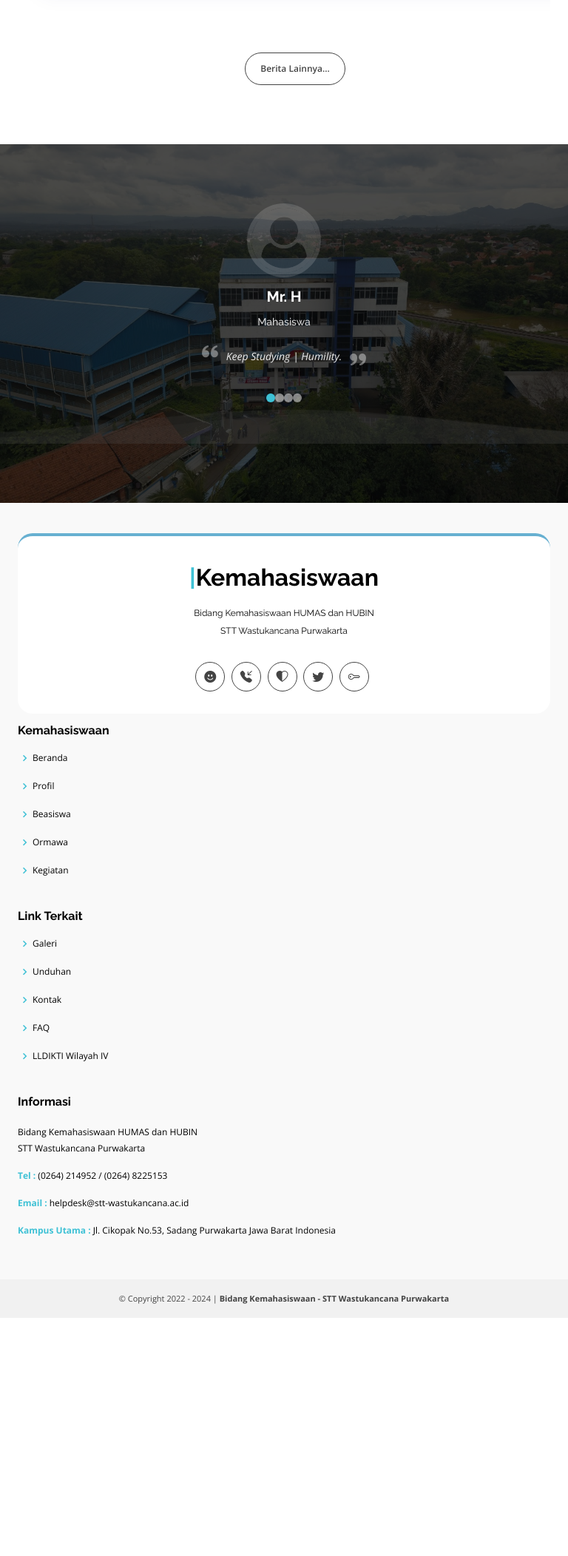
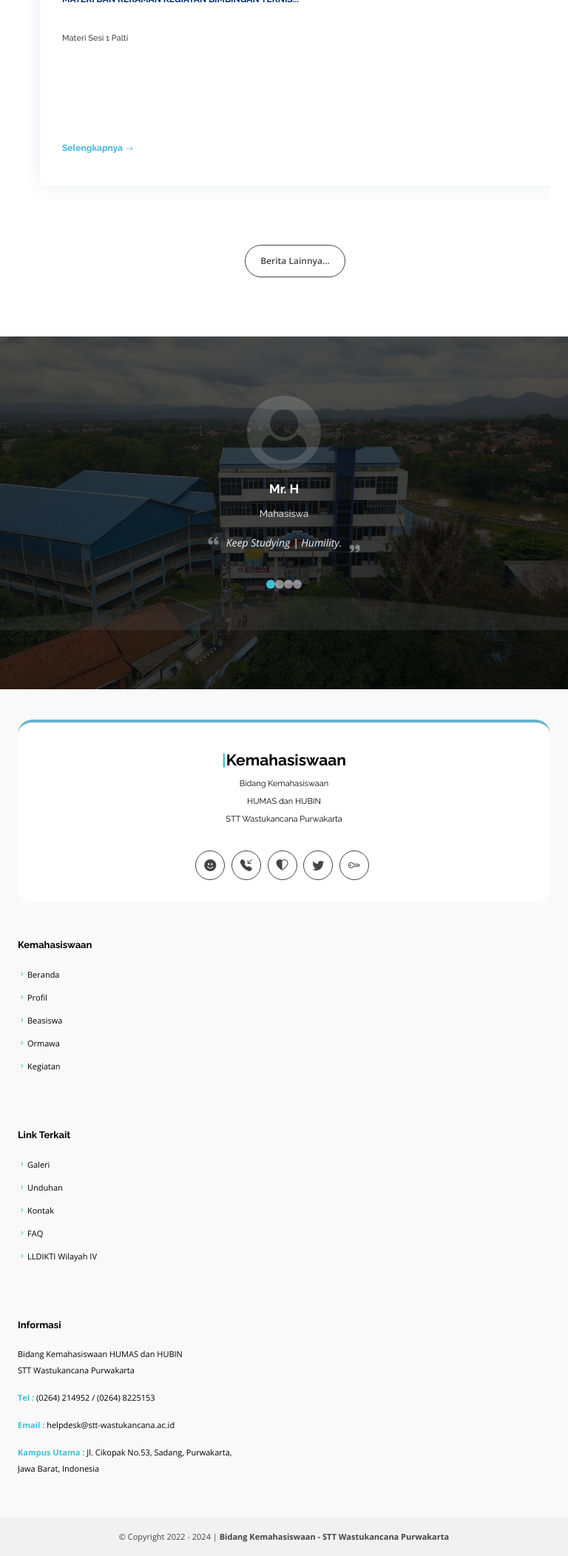
Before and after one commit to himrizkih/kemahasiswaan.wastu.digital, a CodeIgniter app: page /kemahasiswaan/ in a window 768 px wide. Shown: the part 2558-4662 px from the top of the page at 74% size. Before the commit the page ends 4340 px from the top, so only its background shows below. Run offline with CodeIgniter, Linux system fonts and the light colour scheme; data comes from the database, SQL or seed files in the repository; some libraries are stand-ins or nearby versions.

Commit message:
last commit, for improve front end

```diff
--- a/application/views/layout/v_footer.php
+++ b/application/views/layout/v_footer.php
@@ -1,4 +1,4 @@
-<!-- ======= Footer ======= -->
+<!-- ======= Footer ======= --><!--style1|3070-->
   <footer>
     <div class="footer-area">
       <div class="container">
@@ -11,8 +11,9 @@
                   <div class="footer-logo">
                     <h2><span>|</span>Kemahasiswaan</h2>
                   </div>
-                  <p>Bidang Kemahasiswaan HUMAS dan HUBIN
-                  <br>STT Wastukancana Purwakarta</p>
+                  <p>Bidang Kemahasiswaan
+                  <br>HUMAS dan HUBIN</p>
+                  <p>STT Wastukancana Purwakarta</p>
                   <div class="footer-icons">
                     <ul>
                       <li>
@@ -75,7 +76,8 @@
                 <div class="footer-contacts">
                   <p><span>Tel :</span> (0264) 214952 / (0264) 8225153</p>
                   <p><span>Email :</span> helpdesk@stt-wastukancana.ac.id</p>
-                  <p><span>Kampus Utama :</span> Jl. Cikopak No.53, Sadang Purwakarta Jawa Barat Indonesia</p>
+                  <p><span>Kampus Utama :</span> Jl. Cikopak No.53, Sadang, Purwakarta,
+                  <br>Jawa Barat, Indonesia</p>
                 </div>
               </div>
             </div>
--- a/application/views/profil/v_sambutan.php
+++ b/application/views/profil/v_sambutan.php
@@ -35,7 +35,7 @@ defined('BASEPATH') OR exit('No direct script access allowed');
         <div class="row">
           <div class="col-lg-9 text-center text-lg-start">
             <h2><a href="#"><span>|</span>Sambutan</a></h2>
-            <h3>KA Staf Kemahasiswaan HUMAS & HUBIN STT Wastukancana</h3>
+            <h3>Kepala Staf Kemahasiswaan HUMAS & HUBIN STT Wastukancana</h3>
           </div>
         </div>
 
--- a/application/views/profil/v_visi_misi.php
+++ b/application/views/profil/v_visi_misi.php
@@ -76,7 +76,8 @@ defined('BASEPATH') OR exit('No direct script access allowed');
 
           <div class="col-lg-6">
             <h3>Visi dan Misi
-              <br>Bidang Kemahasiswaan HUMAS & HUBIN STT Wastukancana</h3>
+              <br>Bidang Kemahasiswaan HUMAS & HUBIN
+              <br>STT Wastukancana</h3>
 
             <!-- Tabs -->
             <ul class="nav nav-pills mb-3">
--- a/application/views/v_beranda.php
+++ b/application/views/v_beranda.php
@@ -151,7 +151,7 @@
 
   <main id="main">
 
-<!-- ======= Recent Blog Posts Section ======= -->
+<!-- ======= Recent Blog Posts Section ======= --><!--Style1|1996-->
 <section id="recent-blog-posts" class="recent-blog-posts">
 
   <div class="container" data-aos="fade-up">
--- a/application/views/v_kegiatan.php
+++ b/application/views/v_kegiatan.php
@@ -54,7 +54,7 @@ defined('BASEPATH') OR exit('No direct script access allowed');
       </div>
     </section><!-- End Breadcrumbs -->
 
-    <!-- ======= Services Section ======= -->
+    <!-- ======= Services Section ======= --><!--style|687-->
     <section id="services" class="services">
       <div class="container">
 
--- a/theme/assets/css/style1.css
+++ b/theme/assets/css/style1.css
@@ -244,7 +244,7 @@ div#preloader {
 }
 
 #header .logo h4 {
-  font-size: 11px;
+  font-size: 12px;
   margin: 0;
   padding: 0;
   padding-left: 41px;
@@ -1755,21 +1755,21 @@ div#preloader {
 }
 
 .testimonials .testimonial-item h3 {
-  font-size: 20px;
+  font-size: 17px;
   font-weight: bold;
   margin: 10px 0 5px 0;
   color: #fff;
 }
 
 .testimonials .testimonial-item h4 {
-  font-size: 14px;
+  font-size: 13px;
   color: #ddd;
   margin: 0 0 15px 0;
 }
 
 .testimonials .testimonial-item .quote-icon-left, .testimonials .testimonial-item .quote-icon-right {
   color: rgba(255, 255, 255, 0.4);
-  font-size: 26px;
+  font-size: 17px;
 }
 
 .testimonials .testimonial-item .quote-icon-left {
@@ -3087,7 +3087,8 @@ section {
   color: #000;
   font-size: 16px;
   font-weight: bold;
-  padding-bottom: 2px;
+  padding-top: 20px;
+  padding-bottom: 0px;
 }
 
 .footer-logo {
@@ -3098,7 +3099,7 @@ section {
   color: #000;
   padding: 0;
   margin: 0;
-  font-size: 32px;
+  font-size: 30px;
   font-weight: bold;
   line-height: 1;
 }
@@ -3165,7 +3166,8 @@ section {
   color: #000;
   font-size: 16px;
   font-weight: bold;
-  padding-bottom: 0px;
+  padding-top: 20px;
+  padding-bottom: 2px;
 }
 
 .footer-links {
@@ -3367,6 +3369,66 @@ section {
   .search-option input {
     width: 67%;
   }
+  .footer-head p {
+    color: #000;
+    font-size: 11px;
+  }
+  .footer-head h4 {
+    color: #000;
+    font-size: 13px;
+    font-weight: bold;
+    padding-top: 35px;
+    padding-bottom: 0px;
+  }
+  .footer-logo {
+    padding-bottom: 10px;
+  }
+  .footer-logo h2 {
+    color: #000;
+    padding: 0;
+    margin: 0;
+    font-size: 21px;
+    font-weight: bold;
+    line-height: 1;
+  }
+  .footer-links h4 {
+    color: #000;
+    font-size: 13px;
+    font-weight: bold;
+    padding-top: 35px;
+    padding-bottom: 6px;
+  }
+  .footer-links ul i {
+    padding-right: 2px;
+    color: #3EC1D5;
+    font-size: 11px;
+    line-height: 1;
+  }
+  .footer-links ul li {
+    padding: 10px 0;
+    font-size: 11px;
+    display: flex;
+    align-items: center;
+  }
+  .recent-blog-posts .post-box {
+    box-shadow: 0px 0 30px rgba(1, 41, 112, 0.08);
+    transition: 0.3s;
+    height: 100%;
+    overflow: hidden;
+    padding: 30px;
+    border-radius: 8px;
+    position: relative;
+    display: flex;
+    flex-direction: column;
+  }
+  .recent-blog-posts .post-box .post-img {
+    overflow: hidden;
+    margin: -33px 0px 0px -35px;
+    margin-bottom: 10px;
+    position: relative;
+    height: 250px;
+    width: 635px;
+  }
 }
 
 /* small mobile :320px. */
@@ -3483,6 +3545,25 @@ section {
   }
   li.threaded-comments {
     margin-left: 0;
+  }
+  .recent-blog-posts .post-box {
+    box-shadow: 0px 0 30px rgba(1, 41, 112, 0.08);
+    transition: 0.3s;
+    height: 100%;
+    overflow: hidden;
+    padding: 30px;
+    border-radius: 8px;
+    position: relative;
+    display: flex;
+    flex-direction: column;
+  }
+  .recent-blog-posts .post-box .post-img {
+    overflow: hidden;
+    margin: -33px 0px 0px -35px;
+    margin-bottom: 10px;
+    position: relative;
+    height: 150px;
+    width: 280px;
   }
 }
 
```
Also changed, not shown: theme/assets/css/style.css (+16 -14 lines).
